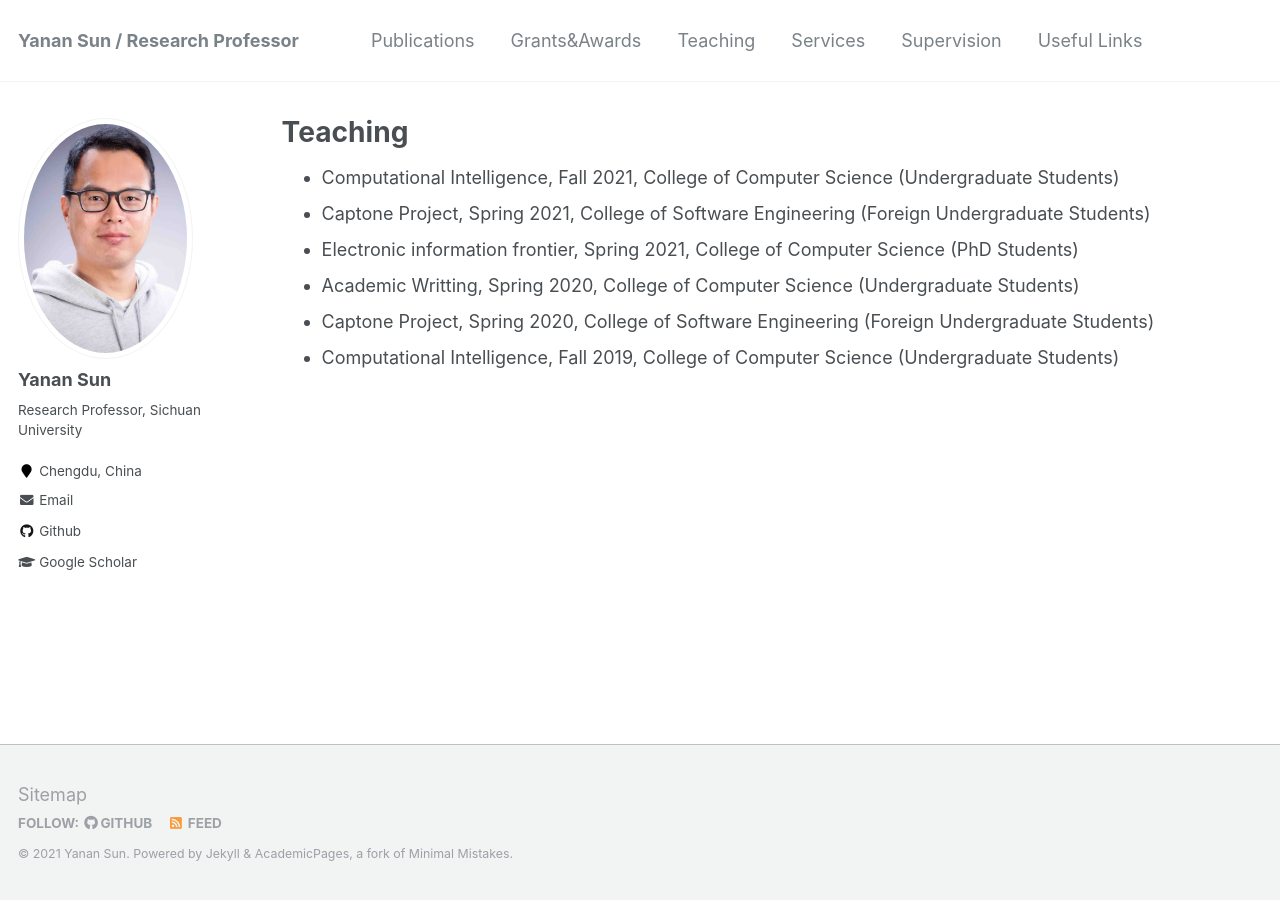
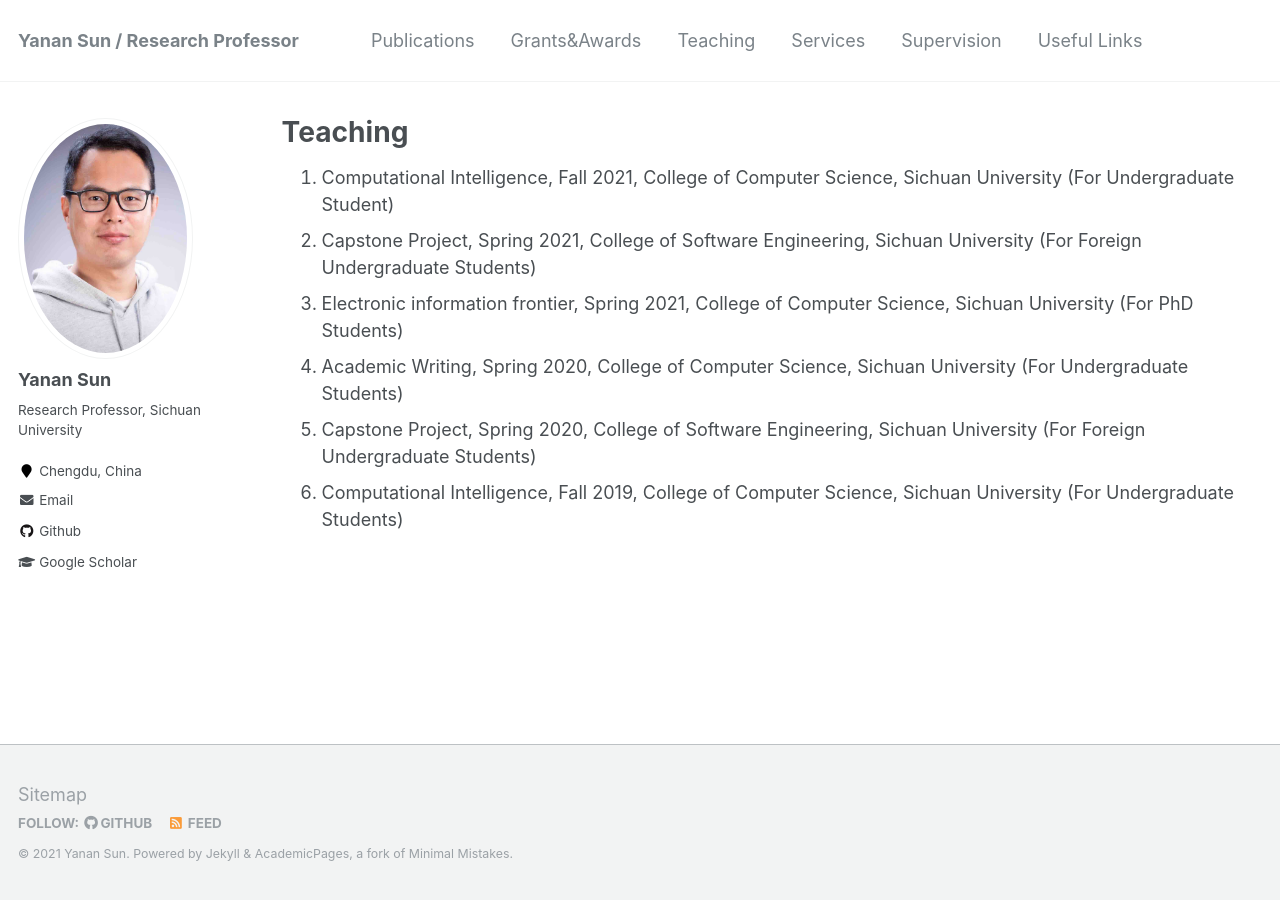
Before and after one commit to yn-sun/yn-sun.github.io, a Jekyll site: the page built from _pages/teaching.md, in a window 1280 px wide. Built offline with Jekyll 4.4.1, drawn with Linux system fonts in a browser that asks for light colours; comment, search, counter and statistics services are not loaded.

Commit message:
Update teaching.md

```diff
--- a/_pages/teaching.md
+++ b/_pages/teaching.md
@@ -5,9 +5,9 @@ permalink: /teaching/
 author_profile: true
 ---
 
-* Computational Intelligence, Fall 2021, College of Computer Science (Undergraduate Students)
-* Captone Project, Spring 2021, College of Software Engineering (Foreign Undergraduate Students)
-* Electronic information frontier, Spring 2021, College of Computer Science (PhD Students)
-* Academic Writting, Spring 2020, College of Computer Science (Undergraduate Students)
-* Captone Project, Spring 2020, College of Software Engineering (Foreign Undergraduate Students)
-* Computational Intelligence, Fall 2019, College of Computer Science (Undergraduate Students)
+1.	Computational Intelligence, Fall 2021, College of Computer Science, Sichuan University (For Undergraduate Student)
+2.	Capstone Project, Spring 2021, College of Software Engineering, Sichuan University (For Foreign Undergraduate Students)
+3.	Electronic information frontier, Spring 2021, College of Computer Science, Sichuan University (For PhD Students)
+4.	Academic Writing, Spring 2020, College of Computer Science, Sichuan University (For Undergraduate Students)
+5.	Capstone Project, Spring 2020, College of Software Engineering, Sichuan University (For Foreign Undergraduate Students)
+6.  Computational Intelligence, Fall 2019, College of Computer Science, Sichuan University (For Undergraduate Students)
```
